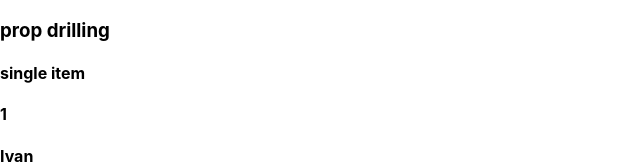
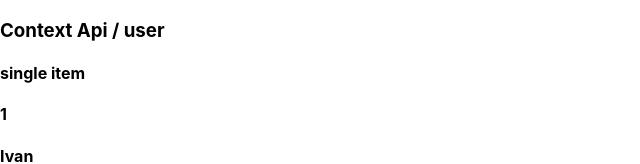
Before and after one commit to EricLi0702/react-advanced-2021, a React (Create React App) app: page / in a window 1280 px wide. Shown: the top 164 px of the page, without its empty margins (0-640 px from the left). Built offline with nearby package versions, Linux system fonts and the light colour scheme.

Commit message:
context api

```diff
--- a/src/tutorial/8-useContext/setup/1-context-api.js
+++ b/src/tutorial/8-useContext/setup/1-context-api.js
@@ -2,8 +2,6 @@ import React, { useState, useContext } from "react";
 import {data} from "../../../data"
 
 const PersonContext = React.createContext();
-
-
 
 const ContextApi = () => {
     const [people, setPeople] = useState(data);
@@ -13,26 +11,27 @@ const ContextApi = () => {
         })
     }
     return (
-        <PersonContext.Provider value='hello'>
-            <h3>prop drilling</h3>
-            <List people={people} removePerson={removePerson}></List>
+        <PersonContext.Provider value={{removePerson,people}}>
+            <h3>Context Api / user</h3>
+            <List></List>
         </PersonContext.Provider>
     )
 }
 
-const List = ({people,removePerson}) => {
+const List = () => {
+    const mainData = useContext(PersonContext)
+    console.log(mainData)
     return (
         <>
-            {people.map((person)=> {
-                return <SinglePerson key={person.id} {...person} removePerson={removePerson}></SinglePerson>
+            {mainData.people.map((person)=> {
+                return <SinglePerson key={person.id} {...person}></SinglePerson>
             })}
         </>
     )
 }
 
-const SinglePerson = ({id,name,removePerson}) => {
-    const data = useContext(PersonContext);
-    console.log(data)
+const SinglePerson = ({id,name}) => {
+    const {removePerson} = useContext(PersonContext);
     return (
         <div className="item">
             <h4>single item</h4>
```
Also changed, not shown: 1 other file (tests, documents, lock files or other folders).
